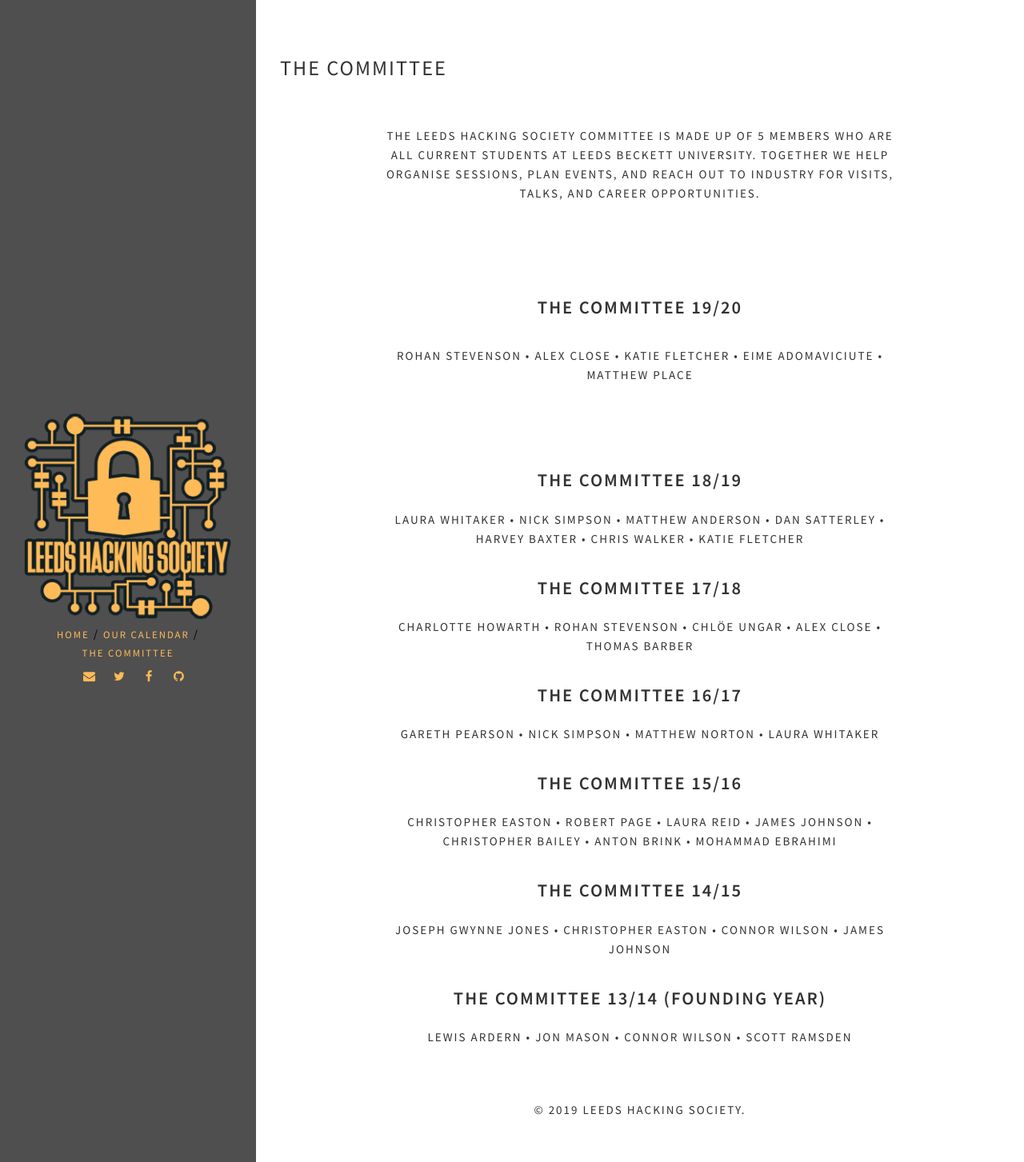
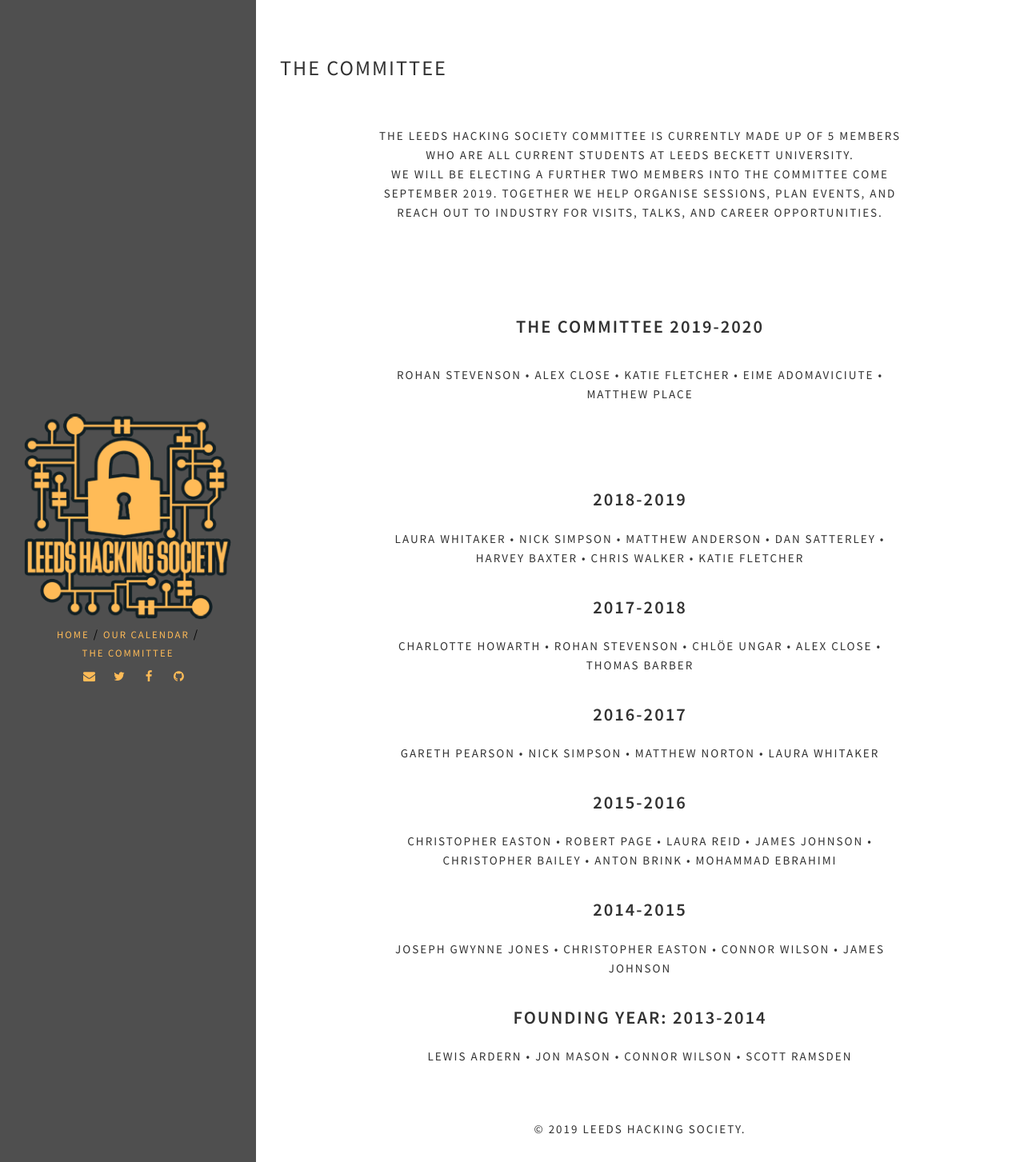
Before and after one commit to LeedsHackingSociety/LeedsHackingSociety.github.io, a Jekyll site: the page built from committee.html, in a window 1280 px wide. Shown: the whole page at 80% size. Built offline with Jekyll 4.4.1, drawn with Linux system fonts in a browser that asks for light colours.

Commit message:
Update committee.html

```diff
--- a/committee.html
+++ b/committee.html
@@ -8,42 +8,43 @@
       <div class="row">
           <div class="heading-title text-center">
               <div class="desc">
-              <p>The Leeds Hacking Society committee is made up of 5 members who are all current students at Leeds Beckett University.
-                Together we help organise sessions, plan events, and reach out to industry for visits, talks, and career opportunities.</p>
+              <p>The Leeds Hacking Society committee is currently made up of 5 members who are all current students at Leeds Beckett University.
+                 <br>We will be electing a further two members into the committee come September 2019.
+                 Together we help organise sessions, plan events, and reach out to industry for visits, talks, and career opportunities.</p>
               </div>
           </div>
         </div>
             <div class="heading-title text-center">
-                 <h3 class="text-uppercase">The Committee 19/20 </h3>
+                 <h3 class="text-uppercase">The Committee 2019-2020 </h3>
                  <p> Rohan Stevenson • Alex Close • Katie Fletcher • Eime Adomaviciute • Matthew Place </p>
             </div>
 
             <div class="previous">
-            <h3> The Committee 18/19 </h3>
+            <h3> 2018-2019 </h3>
             <p> Laura Whitaker • Nick Simpson • Matthew Anderson • Dan Satterley • Harvey Baxter • Chris Walker • Katie Fletcher </p>
             </div>
 
             <div class="previous">
-            <h3> The Committee 17/18 </h3>
+            <h3> 2017-2018 </h3>
             <p> Charlotte Howarth • Rohan Stevenson • Chlöe Ungar • Alex Close  •  Thomas Barber </p>
             </div>
 
             <div class="previous">
-            <h3> The Committee 16/17 </h3>
+            <h3> 2016-2017 </h3>
             <p> Gareth Pearson • Nick Simpson • Matthew Norton • Laura Whitaker  </p>
             </div>
 
             <div class="previous">
-            <h3> The Committee 15/16 </h3>
+            <h3> 2015-2016 </h3>
             <p> Christopher Easton • Robert Page • Laura Reid • James Johnson • Christopher Bailey • Anton Brink • Mohammad Ebrahimi
             </div>
 
             <div class="previous">
-            <h3> The Committee 14/15 </h3>
+            <h3> 2014-2015 </h3>
             <p> Joseph Gwynne Jones • Christopher Easton • Connor Wilson • James Johnson  </p>
             </div>
 
             <div class="previous">
-            <h3> The Committee 13/14 (Founding Year) </h3>
+            <h3> Founding Year: 2013-2014 </h3>
             <p> Lewis Ardern • Jon Mason • Connor Wilson • Scott Ramsden </p>
             </div>
```
